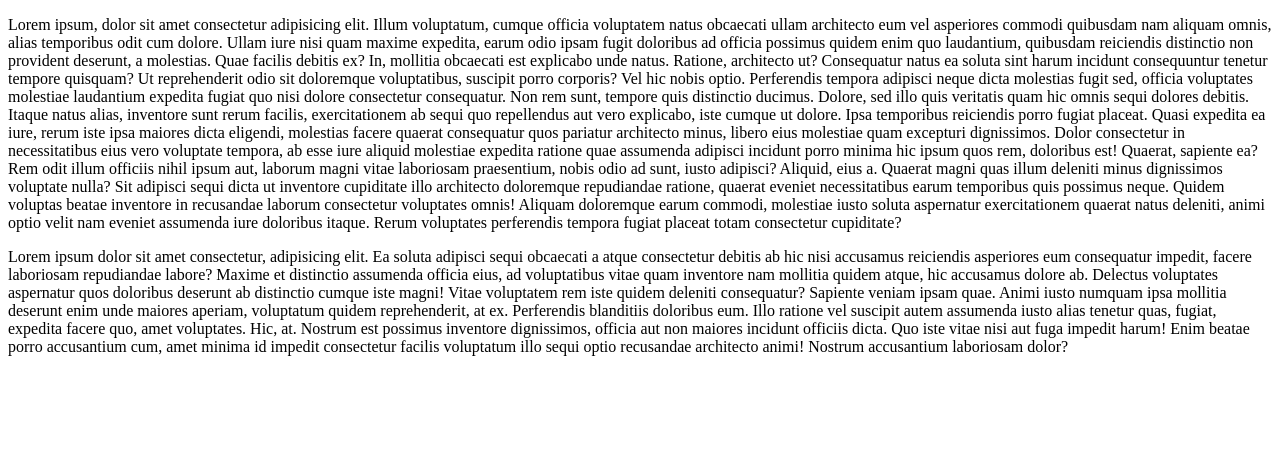
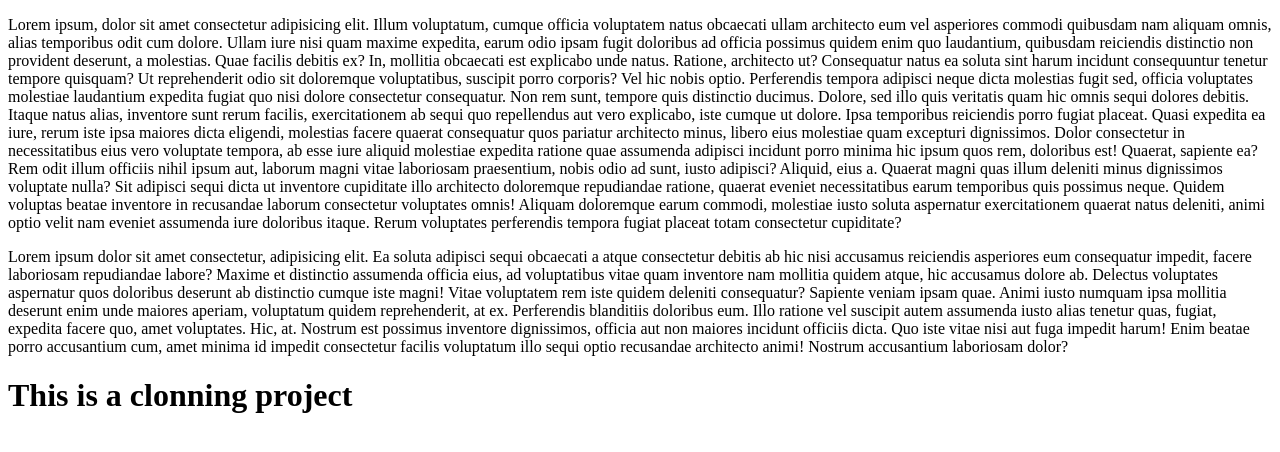
Before and after one commit to Ti-Pha/tp3, a plain HTML site: page index.html in a window 1280 px wide. Drawn offline with Linux system fonts and the light colour scheme.

Commit message:
clonning project modified

```diff
--- a/index.html
+++ b/index.html
@@ -21,5 +21,7 @@ Maxime et distinctio assumenda officia eius, ad voluptatibus vitae quam inventor
 Vitae voluptatem rem iste quidem deleniti consequatur? Sapiente veniam ipsam quae. Animi iusto numquam ipsa mollitia deserunt enim unde maiores aperiam, voluptatum quidem reprehenderit, at ex. Perferendis blanditiis doloribus eum.
 Illo ratione vel suscipit autem assumenda iusto alias tenetur quas, fugiat, expedita facere quo, amet voluptates. Hic, at. Nostrum est possimus inventore dignissimos, officia aut non maiores incidunt officiis dicta.
 Quo iste vitae nisi aut fuga impedit harum! Enim beatae porro accusantium cum, amet minima id impedit consectetur facilis voluptatum illo sequi optio recusandae architecto animi! Nostrum accusantium laboriosam dolor?</p>
+
+<h1>This is a clonning project</h1>
 </body>
 </html>
```
